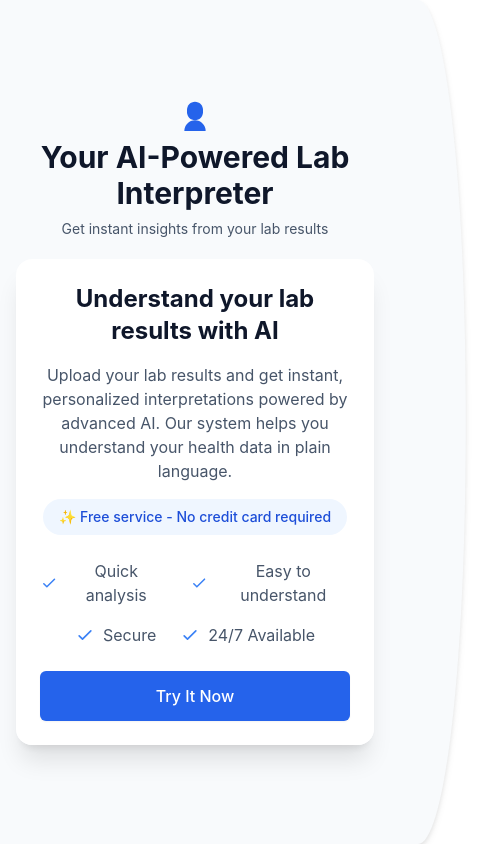
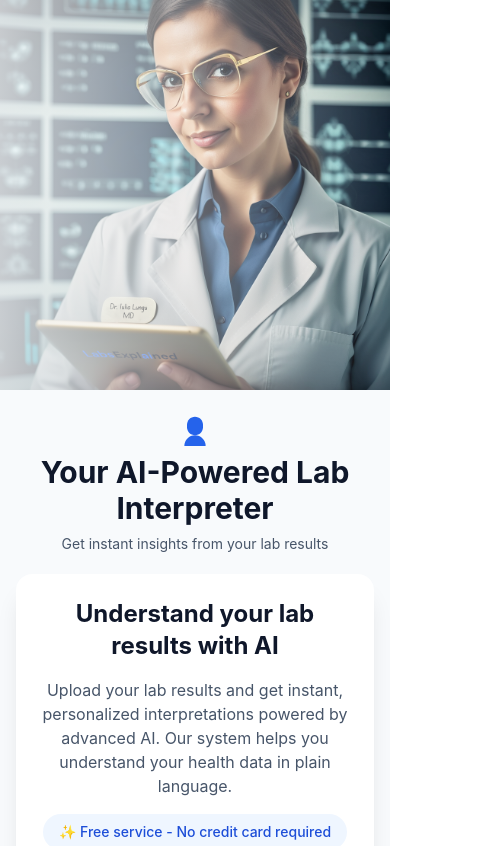
Before and after one commit to iuliaL/labsexplained, a React (Create React App) app in the folder frontend/: page /wizard in a window 390 px wide. Shown: the top 846 px of the page, 488 px wide, since content can reach past the window. Built offline with nearby package versions, Linux system fonts and the light colour scheme; no server answers.

Commit message:
mobile tweaks

```diff
--- a/frontend/src/components/ui/Container.tsx
+++ b/frontend/src/components/ui/Container.tsx
@@ -1,20 +1,26 @@
-import { ReactNode } from "react";
+import doctorImage from "@assets/supawork-medic-logo.png";
+import React from "react";
 import { UserIcon } from "../icons/UserIcon";
-import doctorImage from "../../assets/supawork-medic-logo.png";
 
 interface ContainerProps {
-  children: ReactNode;
+  children: React.ReactNode;
   title: string;
   subtitle?: string;
 }
 
 export default function Container({ children, title, subtitle }: ContainerProps) {
   return (
-    <div className="min-h-screen bg-slate-50 flex">
+    <div className="min-h-screen bg-slate-50 flex flex-col lg:flex-row relative">
+      {/* Mobile Doctor Image */}
+      <div className="lg:hidden w-full">
+        <img src={doctorImage} alt="Medical Professional" className="w-full h-100 object-cover object-top" />
+      </div>
+      <div className="absolute inset-0 bg-gradient-to-r from-slate-50/80 to-transparent pointer-events-none" />
+
       {/* Left side - Content */}
       <div className="w-full lg:w-1/2 relative z-10 flex items-center justify-center px-4 sm:px-6 py-6">
-        {/* Wave Shape */}
-        <div className="absolute right-0 inset-y-0 w-[100px] translate-x-[98px]">
+        {/* Wave Shape - Hidden on Mobile */}
+        <div className="hidden lg:block absolute right-0 inset-y-0 w-[100px] translate-x-[98px]">
           <svg
             viewBox="0 0 100 800"
             fill="none"
@@ -45,7 +51,7 @@ export default function Container({ children, title, subtitle }: ContainerProps)
         </div>
       </div>
 
-      {/* Right side - Image */}
+      {/* Right side - Image (Desktop only) */}
       <div className="hidden lg:block w-1/2 relative bg-slate-50">
         <div className="absolute inset-0">
           <img src={doctorImage} alt="Medical Professional" className="h-full w-full object-cover object-center" />
```
